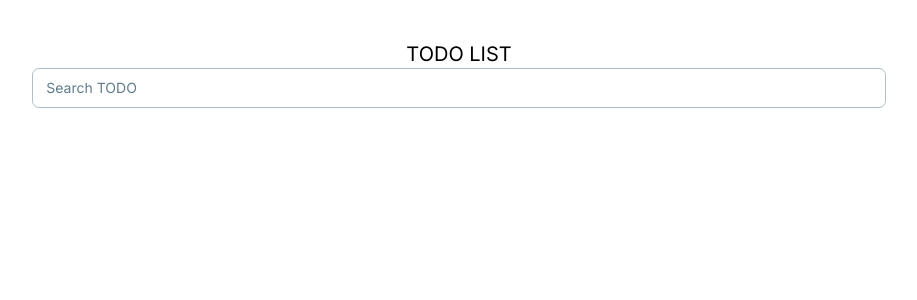
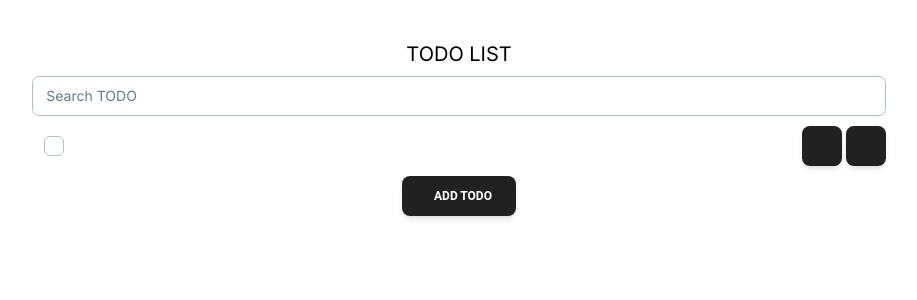
Before and after one commit to develpsh/inflearn_supabase, a Next.js app in the folder inflearn-supabase-todo-list/: page / in a window 1280 px wide. Shown: the top 300 px of the page, without its empty margins (181-1098 px from the left). Built offline with nearby package versions, Linux system fonts and the light colour scheme.

Commit message:
2024.08.04 Section2 #3

```diff
--- a/inflearn-supabase-todo-list/app/ui.tsx
+++ b/inflearn-supabase-todo-list/app/ui.tsx
@@ -1,16 +1,25 @@
 "use client";
 
-import { Input } from "@material-tailwind/react";
+import { Button, Input } from "@material-tailwind/react";
+import Todo from "components/todo";
 
 export default function UI() {
   return (
-    <div className="w-2/3 mx-auto flex flex-col items-center py-10">
+    <div className="w-2/3 mx-auto flex flex-col items-center py-10 gap-2">
       <h1 className="text-xl">TODO LIST</h1>
 
       <Input
         label="Search TODO"
+        placeholder="Search TODO"
         icon={<i className="fas fa-search" />}
       />
+
+      <Todo id={1} value={"New TODO"} completed={true}/>
+
+      <Button>
+        <i className="fas fa-plus mr-2"/>
+        ADD TODO
+      </Button>
     </div>
   );
 }
--- /dev/null
+++ b/inflearn-supabase-todo-list/components/todo.tsx
@@ -0,0 +1,35 @@
+"use client";
+
+import { Checkbox, IconButton } from "@material-tailwind/react"
+import { useState } from "react";
+
+export default function Todo({}) {
+  const [isEditing, setIsEditing] = useState(false);
+  const [completed, setCompleted] = useState(false);
+  const [title, setTitle] = useState("");
+
+  return (
+  <div className="w-full flex items-center gap-1">
+    <Checkbox checked={completed} onChange={(e) => setCompleted(e.target.checked)}/>
+
+    {isEditing ? (
+      <input className="flex-1 border-b-black border-b pb-1" value={title} onChange={(e) => setTitle(e.target.value)}/>
+    ) : (
+      <p className={`flex-1 ${completed && "line-through"}`}>{title}</p>
+    )}
+
+    {isEditing ? (
+      <IconButton onClick={() => setIsEditing(false)}>
+        <i className="fas fa-check" />
+      </IconButton>
+    ) : (
+      <IconButton onClick={() => setIsEditing(true)}>
+        <i className="fas fa-pen" />
+      </IconButton>
+    )}
+    <IconButton>
+      <i className="fas fa-trash" />
+    </IconButton>
+  </div>
+  );
+}
```
